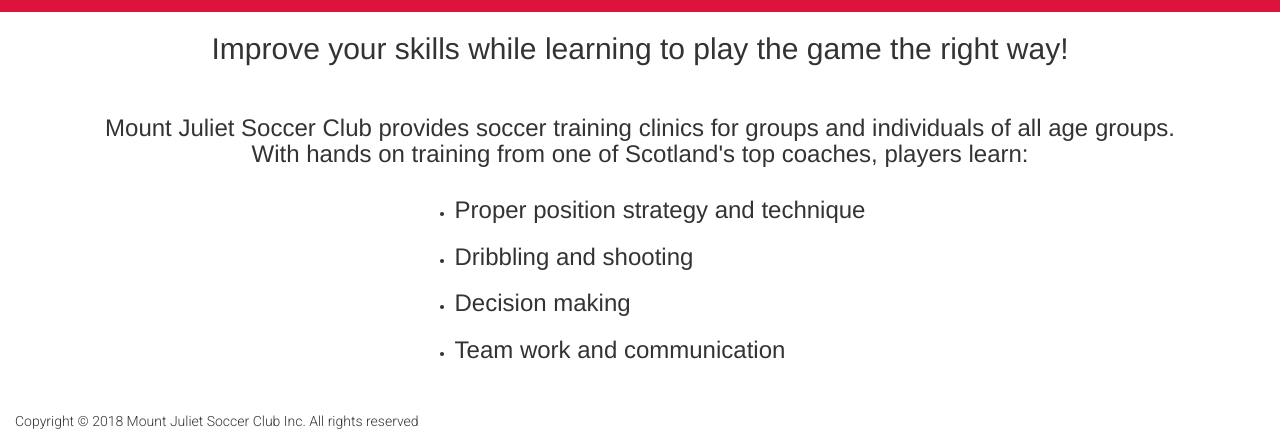
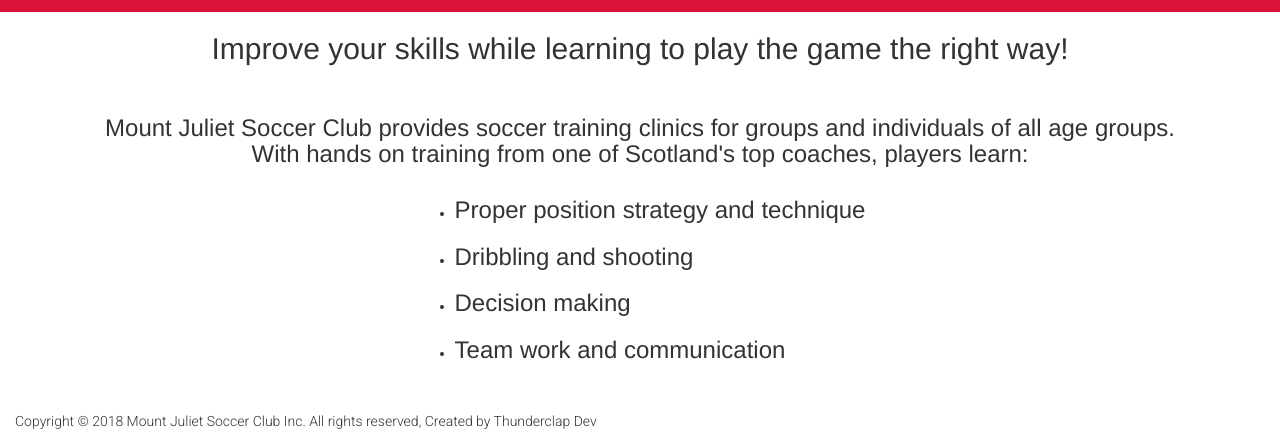
Before and after one commit to TannerPlauche/MJSC-Site, a website: page index.html in a window 1280 px wide. Shown: the part 364-800 px from the top of the page. Drawn offline with nearby package versions, Linux system fonts and the light colour scheme; some packages are replaced by stand-ins of ours.

Commit message:
Add company ref

```diff
--- a/index.html
+++ b/index.html
@@ -105,7 +105,7 @@
 					</div>
 				</div>
 			</div> -->
-		Copyright © 2018 Mount Juliet Soccer Club Inc. All rights reserved
+		Copyright © 2018 Mount Juliet Soccer Club Inc. All rights reserved, Created by Thunderclap Dev
 	</footer>
 
 	</div>
```
